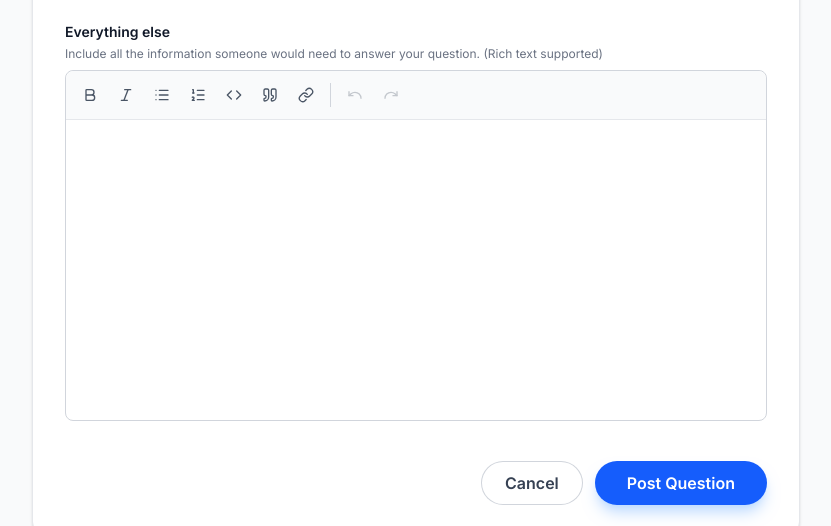
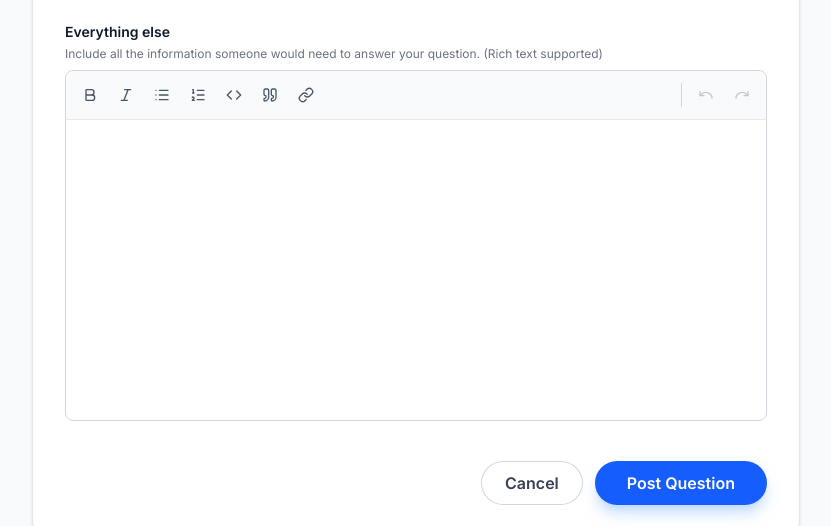
Before and after one commit to dharmeshbari15/stack_it, a Next.js app: page /ask in a window 1280 px wide. Shown: the part 674-1200 px from the top of the page, without its empty margins (224-1055 px from the left). Built offline with nearby package versions, Linux system fonts and the light colour scheme; no server answers; the database is empty; sample sign-in values are in the browser's storage.

Commit message:
chore: cleanup Vercel-related files and unnecessary artifacts

```diff
--- a/src/app/api/v1/auth/register/route.ts
+++ b/src/app/api/v1/auth/register/route.ts
@@ -8,7 +8,7 @@
 //  - Email and username uniqueness checked with a descriptive 409 conflict error
 //  - bcrypt cost factor 12 — strong against brute-force while acceptable latency (~300ms)
 //  - Response never includes password_hash
-//  - Rate limiting should be applied at the edge (Vercel middleware) in production
+//  - Rate limiting should be applied in production (e.g., via middleware or load balancer)
 
 import { z } from 'zod';
 import { hash } from 'bcryptjs';
--- a/src/app/api/v1/questions/[id]/answers/route.ts
+++ b/src/app/api/v1/questions/[id]/answers/route.ts
@@ -70,7 +70,7 @@ export const POST = apiHandler<{ id: string }, AnswerItem>(async (
             await tx.notification.create({
                 data: {
                     type: 'ANSWER',
-                    reference_id: newAnswer.id,
+                    reference_id: questionId,
                     user_id: question.author_id,
                     actor_id: session.user.id,
                 }
--- a/src/components/AskQuestionForm.tsx
+++ b/src/components/AskQuestionForm.tsx
@@ -123,7 +123,7 @@ export function AskQuestionForm() {
                     Everything else
                 </label>
                 <p className="text-xs text-gray-500 mb-2">Include all the information someone would need to answer your question. (Rich text supported)</p>
-
+                <div className="w-full min-w-0 max-w-full overflow-hidden">
                     <Controller
                         name="description"
                         control={control}
@@ -135,6 +135,7 @@ export function AskQuestionForm() {
                             />
                         )}
                     />
+                </div>
 
                 {errors.description && <p className="mt-1 text-xs text-red-500">{errors.description.message}</p>}
             </div>
--- a/src/components/Editor.tsx
+++ b/src/components/Editor.tsx
@@ -83,13 +83,14 @@ const MenuBar = ({ editor }: { editor: any }) => {
     ];
 
     return (
-        <div className="flex flex-wrap gap-1 p-2 border-b border-gray-200 bg-gray-50 rounded-t-lg">
+        <div className="flex flex-wrap items-center gap-1 p-2 border-b border-gray-200 bg-gray-50 rounded-t-lg">
+            <div className="flex flex-wrap items-center gap-1 flex-1">
                 {buttons.map((btn, i) => (
                     <button
                         key={i}
                         type="button"
                         onClick={btn.action}
-                    className={`p-2 rounded-md transition-colors ${btn.isActive
+                        className={`p-2 rounded-md transition-colors shrink-0 ${btn.isActive
                             ? 'bg-blue-100 text-blue-600'
                             : 'hover:bg-gray-200 text-gray-600'
                             }`}
@@ -98,14 +99,16 @@ const MenuBar = ({ editor }: { editor: any }) => {
                         {btn.icon}
                     </button>
                 ))}
+            </div>
 
-            <div className="w-px h-6 bg-gray-300 mx-1 my-auto" />
+            <div className="w-px h-6 bg-gray-300 mx-1 my-auto hidden sm:block shrink-0" />
 
+            <div className="flex items-center gap-1 shrink-0 ml-auto sm:ml-0">
                 <button
                     type="button"
                     onClick={() => editor.chain().focus().undo().run()}
                     disabled={!editor.can().undo()}
-                className="p-2 rounded-md hover:bg-gray-200 text-gray-600 disabled:opacity-30"
+                    className="p-2 rounded-md hover:bg-gray-200 text-gray-600 disabled:opacity-30 shrink-0"
                 >
                     <Undo className="w-4 h-4" />
                 </button>
@@ -113,10 +116,11 @@ const MenuBar = ({ editor }: { editor: any }) => {
                     type="button"
                     onClick={() => editor.chain().focus().redo().run()}
                     disabled={!editor.can().redo()}
-                className="p-2 rounded-md hover:bg-gray-200 text-gray-600 disabled:opacity-30"
+                    className="p-2 rounded-md hover:bg-gray-200 text-gray-600 disabled:opacity-30 shrink-0"
                 >
                     <Redo className="w-4 h-4" />
                 </button>
+            </div>
         </div>
     );
 };
@@ -141,15 +145,17 @@ export function Editor({ content, onChange, placeholder }: EditorProps) {
         },
         editorProps: {
             attributes: {
-                class: 'prose prose-sm sm:prose-base focus:outline-none max-w-none p-4 min-h-[300px]',
+                class: 'prose prose-sm sm:prose-base focus:outline-none max-w-none p-4 min-h-[300px] w-full break-words overflow-x-hidden',
             },
         },
     });
 
     return (
-        <div className="w-full border border-gray-300 rounded-lg focus-within:ring-2 focus-within:ring-blue-500 transition-all overflow-hidden bg-white">
+        <div className="w-full flex flex-col min-w-0 border border-gray-300 rounded-lg focus-within:ring-2 focus-within:ring-blue-500 transition-all overflow-hidden bg-white">
             <MenuBar editor={editor} />
+            <div className="w-full min-w-0 overflow-x-auto">
                 <EditorContent editor={editor} />
+            </div>
 
             <style jsx global>{`
         .ProseMirror p.is-editor-empty:first-child::before {
@@ -165,6 +171,7 @@ export function Editor({ content, onChange, placeholder }: EditorProps) {
           padding: 1rem;
           border-radius: 0.5rem;
           font-family: 'Fira Code', 'Courier New', Courier, monospace;
+          overflow-x: auto;
         }
         .ProseMirror blockquote {
           border-left: 3px solid #3b82f6;
--- a/src/components/PostAnswerForm.tsx
+++ b/src/components/PostAnswerForm.tsx
@@ -67,7 +67,7 @@ export function PostAnswerForm({ questionId }: PostAnswerFormProps) {
             <h2 className="text-2xl font-bold text-gray-900">Your Answer</h2>
 
             <form onSubmit={handleSubmit(onSubmit)} className="space-y-4">
-                <div className="min-h-[300px]">
+                <div className="min-h-[300px] w-full min-w-0 max-w-full overflow-hidden">
                     <Controller
                         name="body"
                         control={control}
--- a/src/lib/rate-limit.ts
+++ b/src/lib/rate-limit.ts
@@ -1,7 +1,7 @@
 /**
  * Simple in-memory rate limiter for Next.js Middleware.
  *
- * NOTE: In serverless environments (Vercel), memory is not shared between instances.
+ * NOTE: In serverless or multi-instance environments, memory is not shared.
  * This provides "per-instance" rate limiting which is a good first-degree defense
  * without requiring external Redis/KV dependencies.
  */
```
Also changed, not shown: output.txt (added), 2 other files (tests, documents, lock files or other folders). Lines whose indentation alone changed are shown as unchanged.
